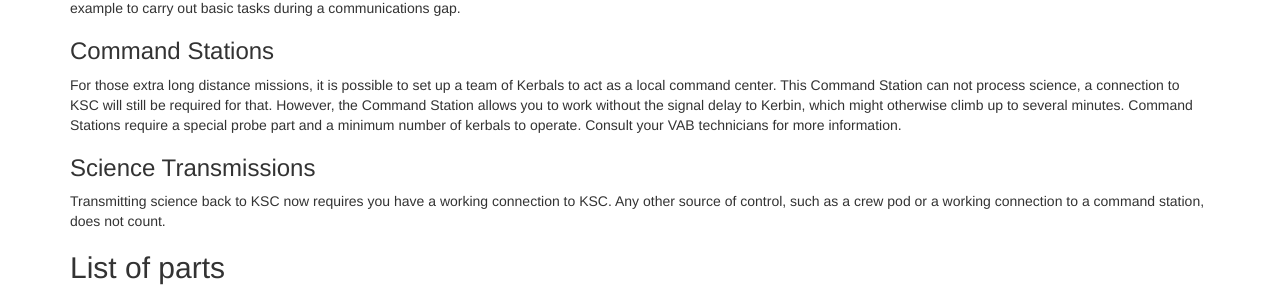
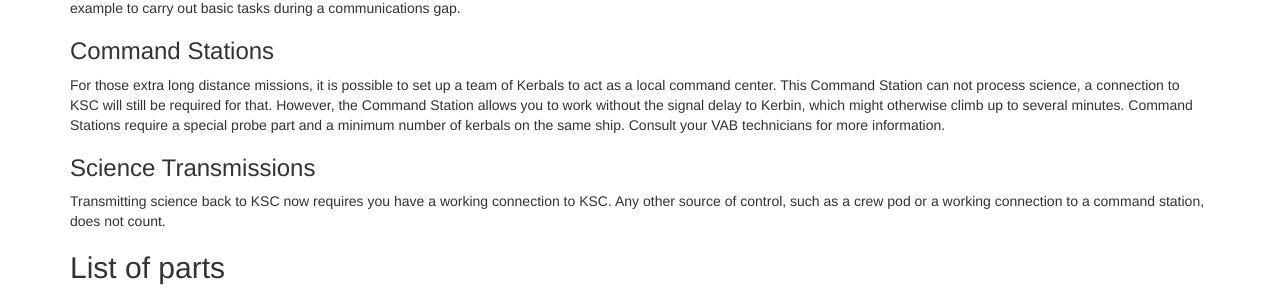
Before and after one commit to RemoteTechnologiesGroup/RemoteTech, a Jekyll site: the page built from index.md, in a window 1280 px wide and 900 px high, scrolled down 1389 px. Shown: the part 183-488 px from the top of the window. Built offline with Jekyll 4.4.1, drawn with Linux system fonts in a browser that asks for light colours; nearby versions of some CDN libraries.

Commit message:
Clarified wording to address frequently asked questions on the forum.

```diff
--- a/index.md
+++ b/index.md
@@ -41,7 +41,7 @@ Signal Processors are any part that can receive commands over a working connecti
 <!--**Beware**: if you do not have a working connection, you cannot send **any** commands to an unmanned probe, including commands to activate its antennas!-->
 
 ###Command Stations
-For those extra long distance missions, it is possible to set up a team of Kerbals to act as a local command center. This Command Station can not process science, a connection to KSC will still be required for that. However, the Command Station allows you to work without the signal delay to Kerbin, which might otherwise climb up to several minutes. Command Stations require a special probe part and a minimum number of kerbals to operate. Consult your VAB technicians for more information.
+For those extra long distance missions, it is possible to set up a team of Kerbals to act as a local command center. This Command Station can not process science, a connection to KSC will still be required for that. However, the Command Station allows you to work without the signal delay to Kerbin, which might otherwise climb up to several minutes. Command Stations require a special probe part and a minimum number of kerbals on the same ship. Consult your VAB technicians for more information.
 
 ###Science Transmissions
 Transmitting science back to KSC now requires you have a working connection to KSC. Any other source of control, such as a crew pod or a working connection to a command station, does not count.
```
Also changed, not shown: guide/overview.md (+2 -4 lines), guide/parts.md (+1 -1 lines).
